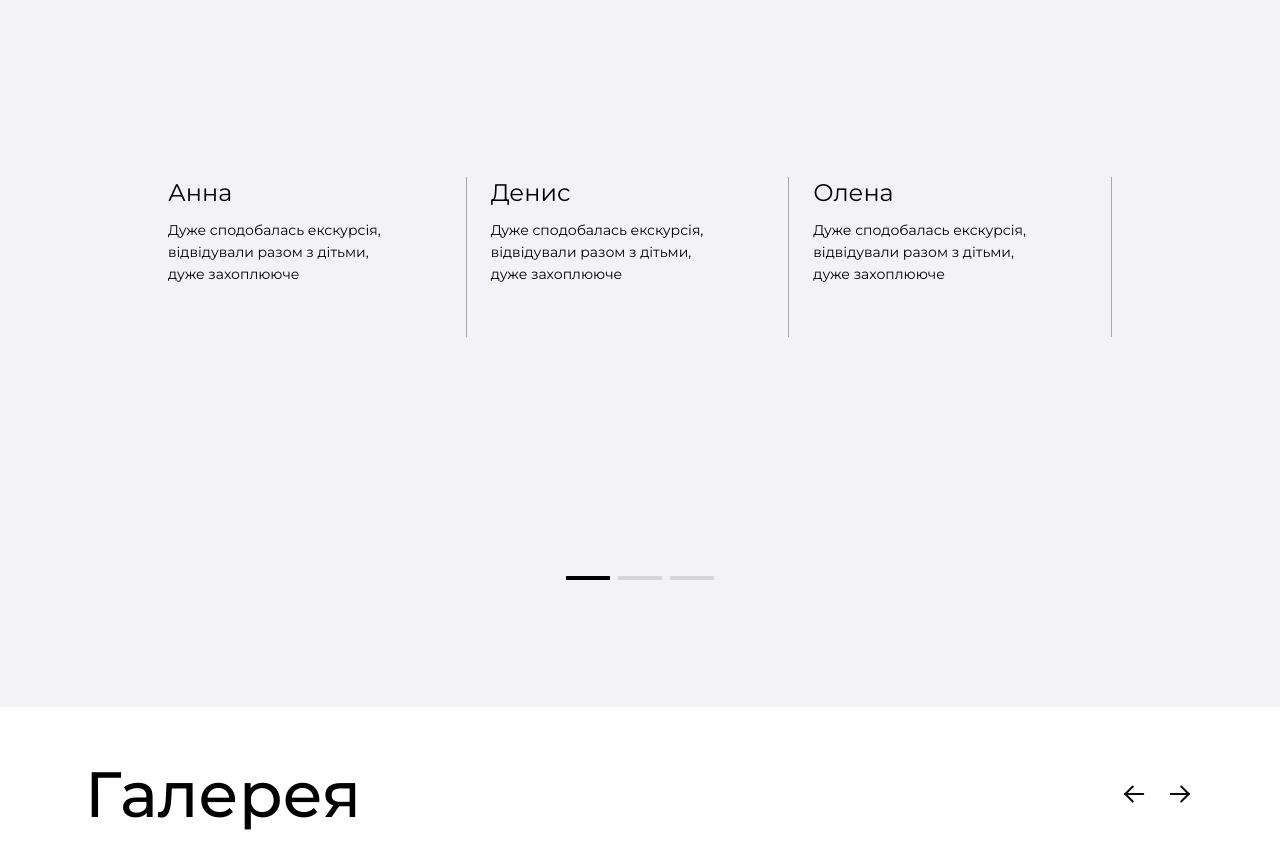
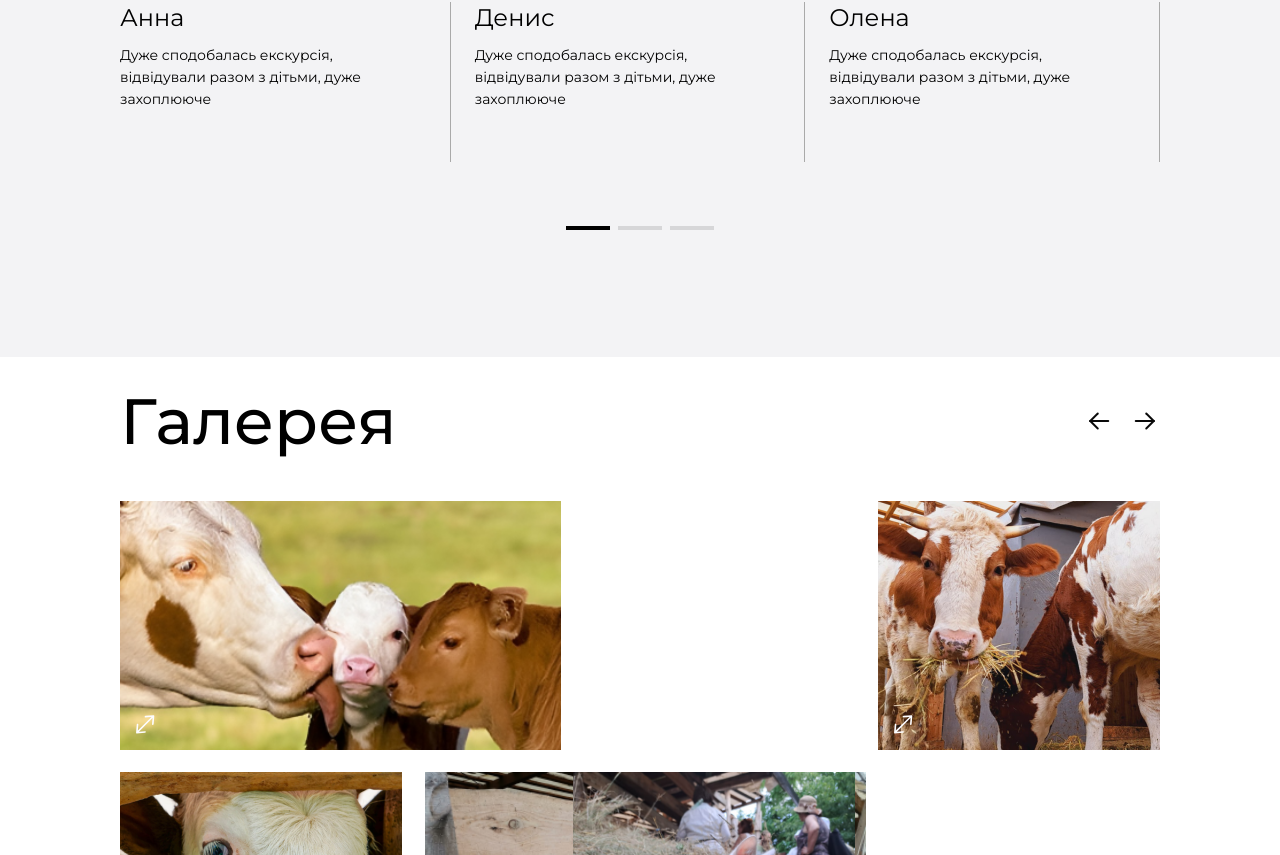
Before and after one commit to baza-trainee/cows-shelter-frontend, a React (Vite) app: page / in a window 1280 px wide. Shown: the part 3205-4060 px from the top of the page. Built offline with nearby package versions, Linux system fonts and the light colour scheme.

Commit message:
fix(slider): fix slider styles

```diff
--- a/src/components/Excursions/Excursions.tsx
+++ b/src/components/Excursions/Excursions.tsx
@@ -112,7 +112,7 @@ const Excursions = () => {
       )}
       {windowWidth >= 1280 && (
         <div>
-          <h2 className="mb-10 text-[4rem] font-bold leading-normal">
+          <h2 className="mb-10 text-[4rem] font-medium leading-normal">
             {t('excursions:title')}
           </h2>
           <ul className="mb-[8.75rem] flex gap-6">
--- a/src/components/Excursions/ExcursionsReviews.tsx
+++ b/src/components/Excursions/ExcursionsReviews.tsx
@@ -71,7 +71,7 @@ const ExcursionsReviews = () => {
   }, [windowWidth, currentPage]);
 
   return (
-    <section className="px-12">
+    <section className="">
       <Slider
         subtitle={t('excursions:reviews.reviews_title')}
         setCurrentPage={setCurrentPage}
--- a/src/components/Gallery/Gallery.tsx
+++ b/src/components/Gallery/Gallery.tsx
@@ -71,7 +71,7 @@ const Gallery = () => {
   }, [screenWidth, currentPage]);
 
   return (
-    <section id="gallery" className="relative p-[23px]">
+    <section id="gallery" className="relative mx-[48px] lg:mx-[120px]">
       {isModalOpen && type === 'lightbox' && (
         <LightBox images={data} image={image} />
       )}
@@ -80,7 +80,7 @@ const Gallery = () => {
         setCurrentPage={setCurrentPage}
         pagesLength={pagesLength}
       >
-        <div className="gridContainer ml-2 pr-8">
+        <div className="gridContainer ">
           {data.map((item: GalleryItem, index: number) => (
             <div
               key={item.id}
--- a/src/components/Slider.tsx
+++ b/src/components/Slider.tsx
@@ -45,17 +45,11 @@ const Slider = ({
   const slidesLength = Number(pagesLength?.toFixed());
 
   return (
-    <div
-      className={`relative ${isReviews ? 'h-[50%]' : 'h-[75vh] lg:h-full'} ${
-        isExcursions ? 'h-[50vh]' : 'h-[75vh] lg:h-full'
-      }`}
-    >
+    <div className={``}>
       <div
-        className={`mx-auto mb-8 mt-4 flex ${
-          isReviews ? 'w-full' : 'w-[90%]'
-        }  items-center justify-between`}
+        className={`mx-auto mb-8 mt-4 flex w-full items-center justify-between`}
       >
-        {title && <h2 className="text-[64px] font-medium">{title}</h2>}
+        {title && <h2 className="text-[64px] font-medium ">{title}</h2>}
         {subtitle && (
           <h2 className="text-lg font-semibold leading-6 md:text-xl md:font-bold lg:text-2xl">
             {subtitle}
@@ -77,11 +71,11 @@ const Slider = ({
       >
         <Swiper
           className={`relative flex ${
-            isReviews ? 'h-[250px] pt-11' : 'h-[600px]'
-          } w-[1000vw] md:w-[768px] lg:w-[1198px] ${
-            isExcursions ? 'h-[320px]' : 'h-[600px]'
+            isReviews ? 'max-h-[250px] pt-11' : 'h-[600px]'
+          } w-[100vw] md:w-[768px] lg:w-[1198px] ${
+            isExcursions ? 'max-h-[320px]' : 'h-[600px]'
           }`}
-          spaceBetween={50}
+          spaceBetween={100}
           slidesPerView={1}
           modules={[Pagination, Navigation]}
           pagination={{ clickable: true }}
@@ -96,11 +90,9 @@ const Slider = ({
           {[...Array(slidesLength)].map((_, index) => (
             <SwiperSlide
               key={index}
-              className=" bottom-10 flex h-full w-full items-center justify-center"
+              className="bottom-10 flex h-full w-full items-center justify-center"
             >
-              <div className="absolute left-[50%] top-[50%] w-full -translate-x-[50%] -translate-y-[50%] ">
-                {children}
-              </div>
+              <div className="w-full">{children}</div>
             </SwiperSlide>
           ))}
         </Swiper>
--- a/src/components/Support/Support.tsx
+++ b/src/components/Support/Support.tsx
@@ -25,7 +25,7 @@ const Support = () => {
     } else {
       setTimeout(() => {
         setShowModal(false);
-      }, 500);
+      }, 300);
     }
   }, [isModalOpen]);
 
--- a/src/styles/gallery.css
+++ b/src/styles/gallery.css
@@ -2,7 +2,7 @@
   display: grid;
   grid-template-columns: repeat(3, 1fr);
   grid-template-rows: repeat(2, 280px);
-  gap: 23px;
+  gap:23px;
 }
 
 .gridItem--1 {
```
